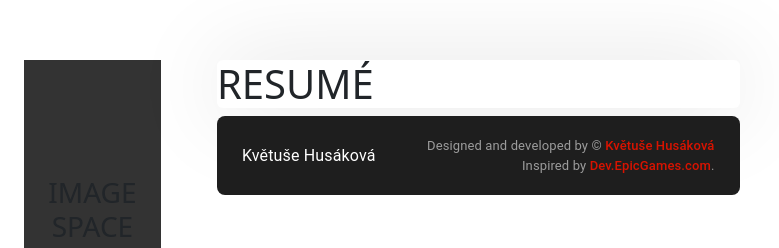
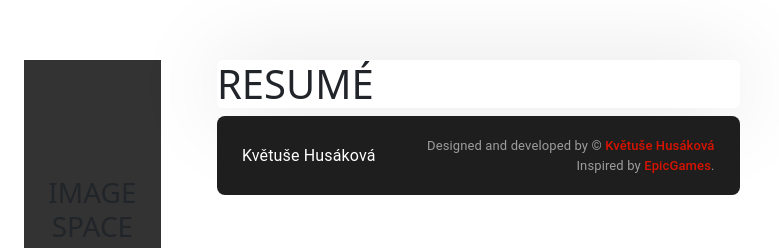
Before and after one commit to Yushikuni/Portfolio_TesingForAPIS, a React (Vite) app: page / in a window 1280 px wide. Shown: the top 248 px of the page, without its empty margins (0-779 px from the left). Built offline with nearby package versions, Linux system fonts and the light colour scheme.

Commit message:
update a footer delete a note for inspired by also update a line in a element and delete another comments

```diff
--- a/src/components/Footer/Footer.jsx
+++ b/src/components/Footer/Footer.jsx
@@ -28,15 +28,9 @@ const Footer = ()=> {
                 <Typography className="footer_copyrights">
                     Designed and developed by © <a href="/" target='_blank'>Květuše Husáková</a>
                     <br/>
-                    Inspired by <a href="https://dev.epicgames.com/community/unreal-engine" target="_blank" rel="noreferrer">Dev.EpicGames.com</a>.<br/>
+                    Inspired by <a href="https://dev.epicgames.com/community/" target="_blank" rel="noreferrer" >EpicGames</a>.<br/>
                  </Typography>
             </div>
-            {/*<div className="footer_right">
-                <Typography className="footer_copyrights">
-                    Designed and developed by © <a href="/" target='_blank'>Květuše Husáková</a>
-                    <br/>
-                    Inspired by <a href="https://dev.epicgames.com/community/" target="_blank" rel="noreferrer" >EpicGames</a>.<br/>
-            </div-->*/}
         </div>
     );
 };
```
